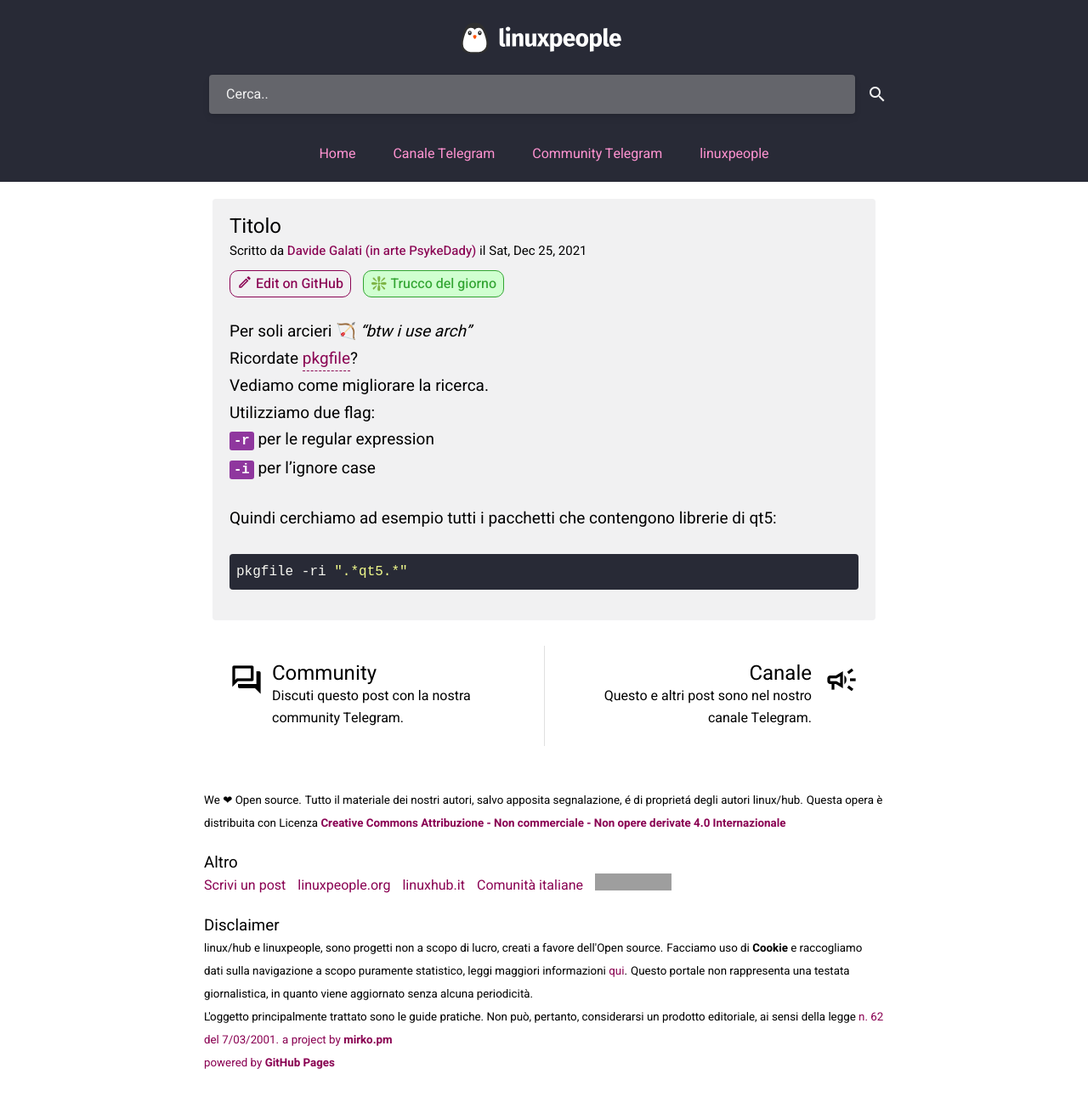
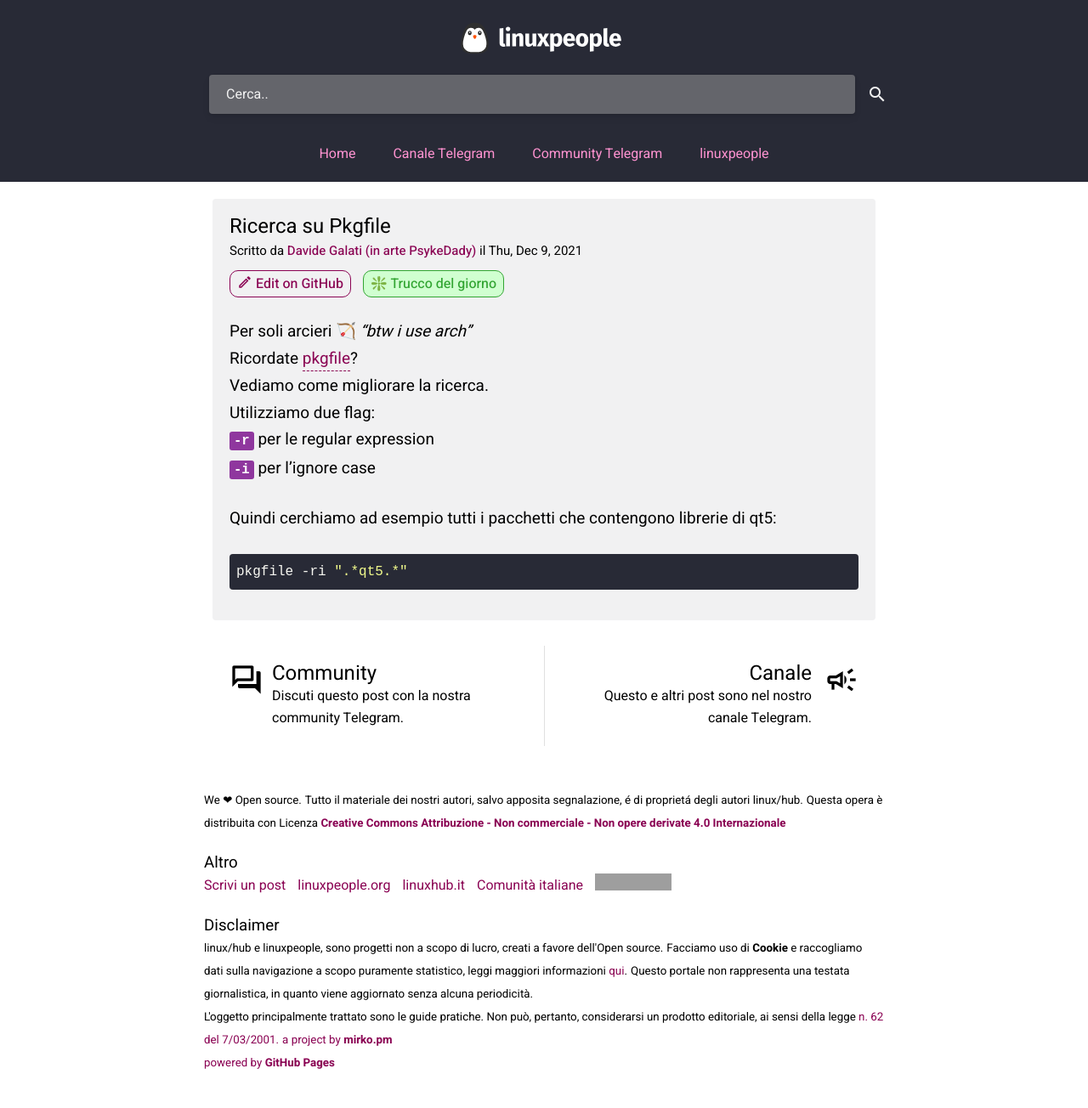
Before and after one commit to linuxhubit/linuxpeople_feed, a Jekyll site: the page built from _posts/trick/2021-12-09-pkgfile-pt2.md, in a window 1280 px wide. Shown: the whole page at 85% size. Built offline with Jekyll 4.4.1, drawn with Linux system fonts in a browser that asks for light colours; grey boxes are pictures that could not be loaded.

Commit message:
fix 2021-12-09

```diff
--- a/_posts/trick/2021-12-09-pkgfile-pt2.md
+++ b/_posts/trick/2021-12-09-pkgfile-pt2.md
@@ -1,7 +1,7 @@
 ---
-title: 'Titolo'
-description: "descrizione post"
-date: aaaa-mm-gg 11:00
+title: 'Ricerca su Pkgfile'
+description: ""
+date: 2021-12-09 11:00
 layout: post
 author: Davide Galati (in arte PsykeDady)
 author_github: PsykeDady
```
